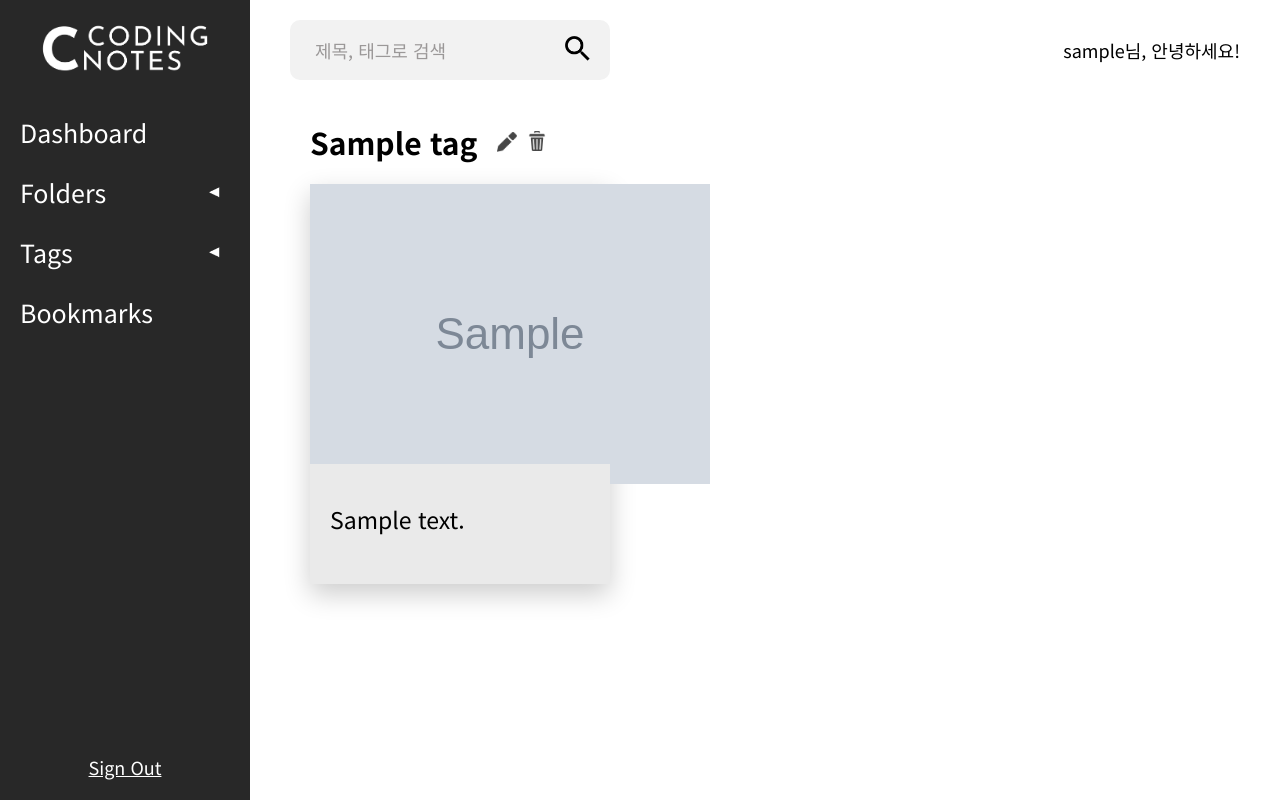
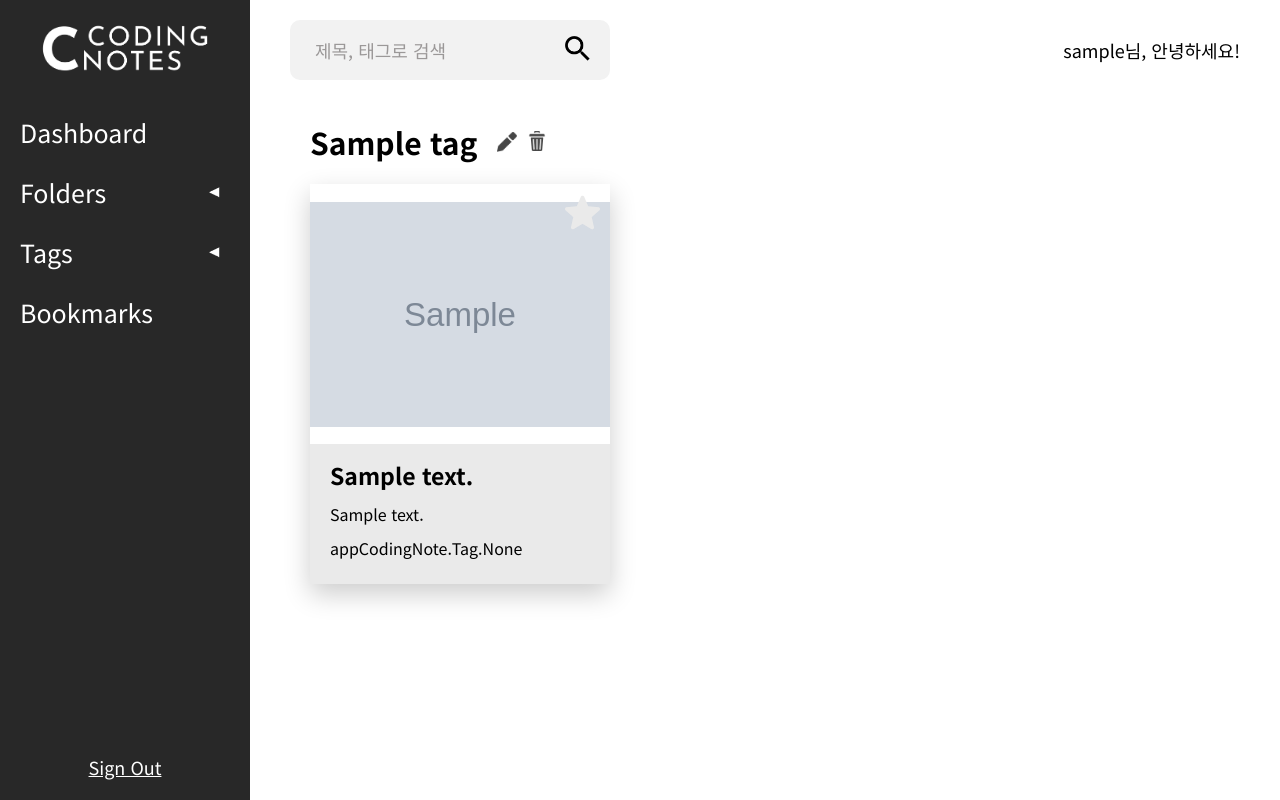
Before and after one commit to snulion-coding-notes/coding-notes-hackathon, a Django app: page /codingnote/dashboard/1/readtag/ in a window 1280 px wide. Run offline with Django 3.2, Linux system fonts and the light colour scheme; a user stored in the database is signed in; tables that the repository leaves empty hold one stand-in row (values such as "Sample post"); grey boxes marked "Sample" are stand-in pictures; style sheets or scripts are compiled from the project's sources; some libraries are stand-ins or nearby versions.

Commit message:
Add note_link_image to card view

```diff
--- a/appCodingNote/static/appCodingNote/scss/tag.scss
+++ b/appCodingNote/static/appCodingNote/scss/tag.scss
@@ -68,16 +68,41 @@
   width: 300px;
   height: 400px;
   box-shadow: 0 10px 25px rgba(0, 0, 0, 0.2);
-  margin: 0 25px;
+  margin: 0 25px 40px 25px;
+}
+
+.bookmark-section {
+  display: flex;
+  justify-content: flex-end;
+  height: 40px;
+}
+
+.bookmark-btn {
+  position: relative;
+  top: 10px;
+  right: 10px;
+  z-index: 1;
+
+  img {
+    width: 35px;
+  }
 }
 
 .note-image {
-  height: 280px;
+  display: flex;
+  overflow: hidden;
+  align-items: center;
+  height: 260px;
   background-color: white;
+  margin-top: -40px;
+
+  img {
+    width: 100%;
+  }
 }
 
 .note-info {
-  height: 120px;
+  height: 140px;
   display: flex;
   flex-direction: column;
   justify-content: center;
@@ -90,4 +115,5 @@
 
 .note-name {
   font-size: 23px;
+  font-weight: 700;
 }
--- a/appCodingNote/templates/appCodingNote/tag.html
+++ b/appCodingNote/templates/appCodingNote/tag.html
@@ -28,7 +28,7 @@
       </div>
     </div>
 
-    <!-- Tag 불러오기 -->
+    <!-- Tag 섹션 -->
     <div class="title-header">
       <div class="tag-title">
         {% comment %} <input id="tag-name-input" value={{ tag_name }} onkeyup="checkSize()" maxlength="10" disabled></input> {% endcomment %}
@@ -37,16 +37,24 @@
         <button class="tag-delete-btn"></button>
       </div>
     </div>
+
+    <!-- Tag 카드 -->
     <div class="card-container">
       {% for note in tagged_notes %}
         <section class="card-content">
+          <div class="bookmark-section">
+            <button class="bookmark-btn">
+              <img src="{% static 'img/star-empty.png' %}" alt="bookmark">
+            </button>
+          </div>
           <div class="note-image">
             <img src={{ note.note_link_image }} alt="note image">
           </div>
           <div class="note-info">
             <p class="note-name">{{ note.note_name }}</p>
             <!-- TODO : 태그 여러 개일 경우 태그를 보여줘야 함 -->
-            {% comment %} <p class="note-tag">{{ note.tag_set }}</p> {% endcomment %}
+            <p class="note-comment">{{ note.note_comment }}</p>
+            <p class="note-tag">{{ note.tag_set }}</p>
           </div>
         </section>
       {% endfor %}
```
